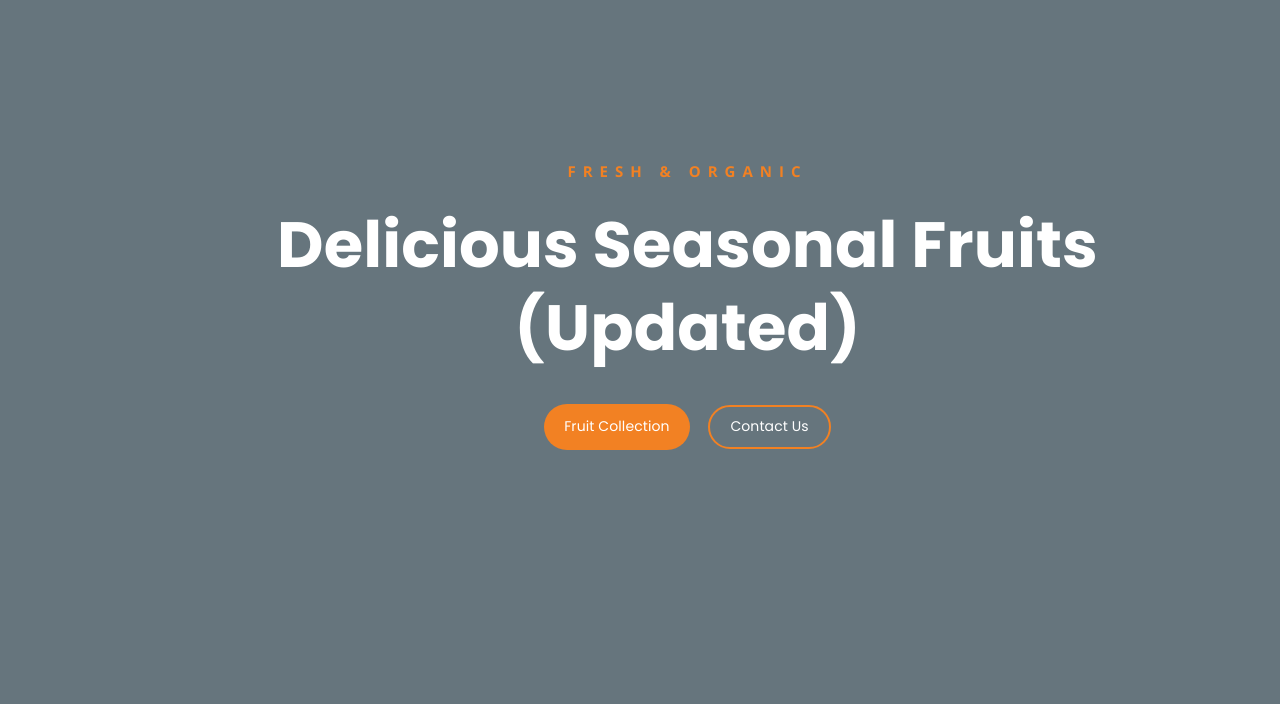
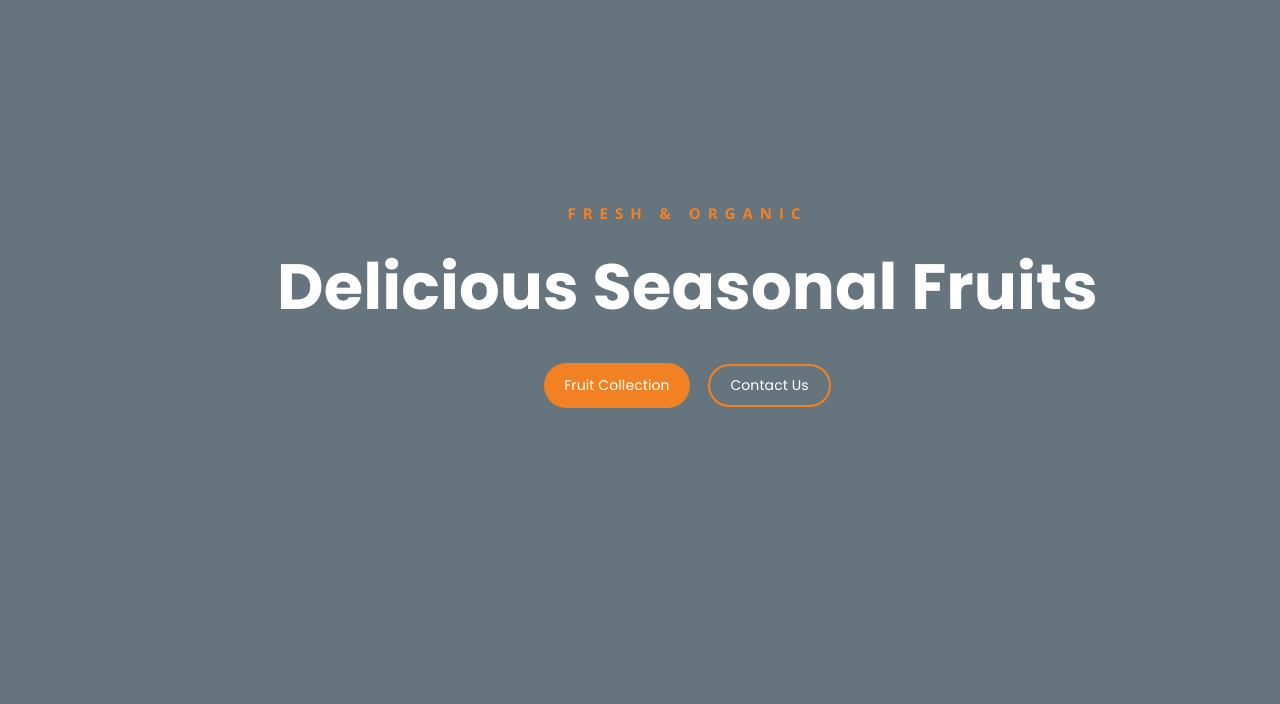
Before and after one commit to paragraje/fruitkha, a plain HTML site: page index.html in a window 1280 px wide. Shown: the part 96-800 px from the top of the page. Drawn offline with nearby package versions, Linux system fonts and the light colour scheme.

Commit message:
heading updated

```diff
--- a/index.html
+++ b/index.html
@@ -137,7 +137,7 @@
 					<div class="hero-text">
 						<div class="hero-text-tablecell">
 							<p class="subtitle">Fresh & Organic</p>
-							<h1>Delicious Seasonal Fruits (Updated)</h1>
+							<h1>Delicious Seasonal Fruits</h1>
 							<div class="hero-btns">
 								<a href="shop.html" class="boxed-btn">Fruit Collection</a>
 								<a href="contact.html" class="bordered-btn">Contact Us</a>
```
